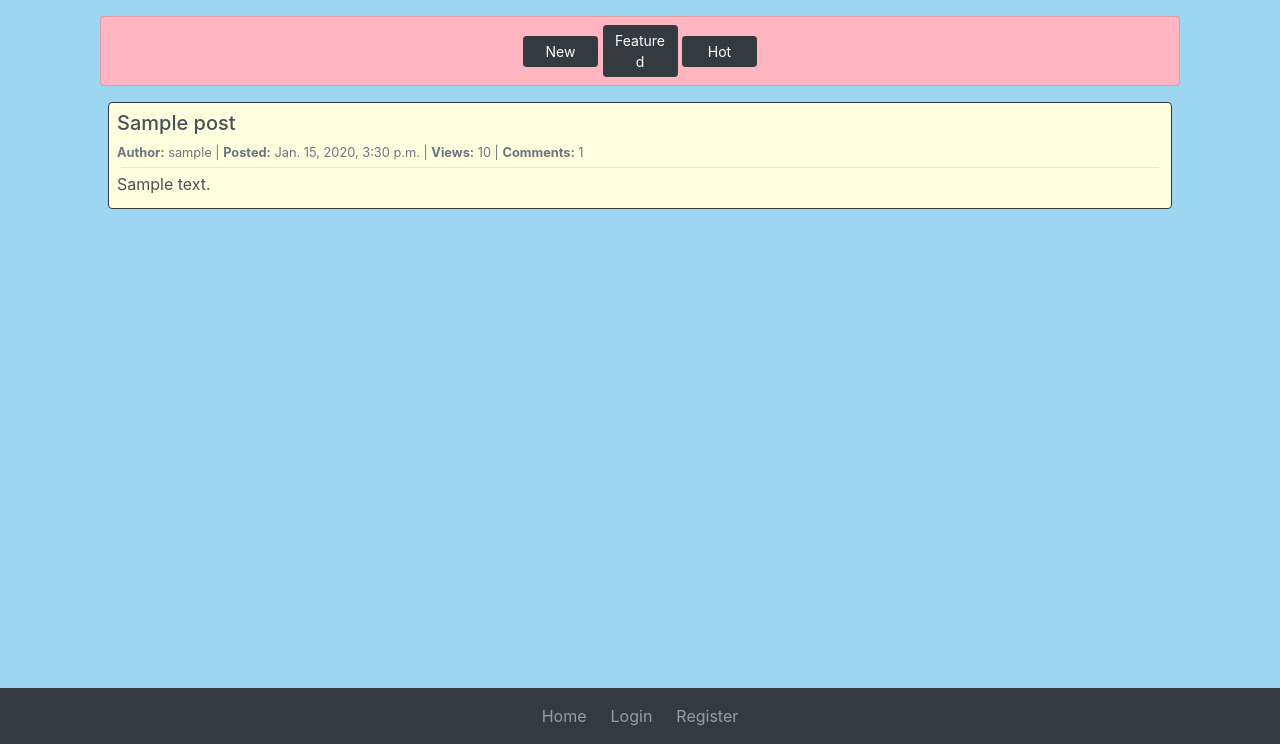
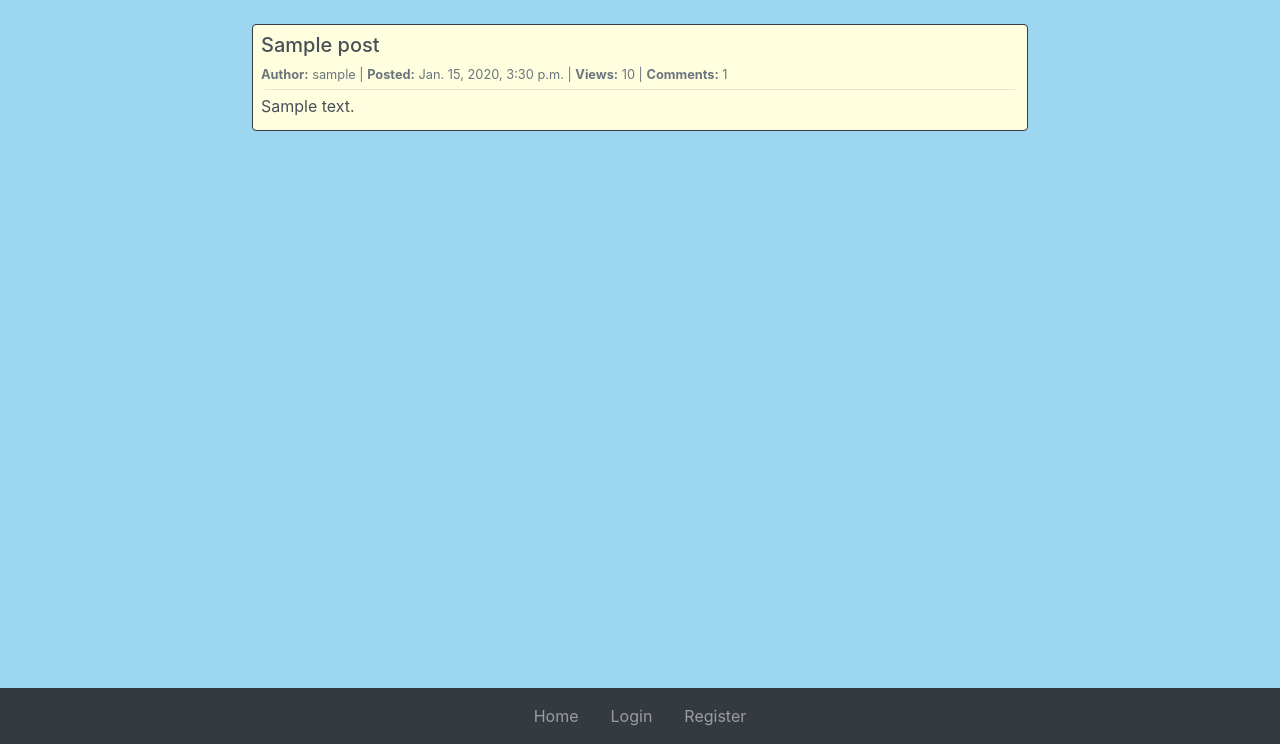
Before and after one commit to icecoldsipra/lordsiprasays, a Django app: page / in a window 1280 px wide. Shown: the part 56-800 px from the top of the page. Run offline with Django 3.2, Linux system fonts and the light colour scheme; tables that the repository leaves empty hold one stand-in row (values such as "Sample post"); some libraries are stand-ins or nearby versions.

Commit message:
Updated views and templates

```diff
--- a/blog/views.py
+++ b/blog/views.py
@@ -5,7 +5,7 @@ from django.contrib.auth.mixins import LoginRequiredMixin, UserPassesTestMixin
 from django.shortcuts import render, get_object_or_404, redirect
 from django.urls import reverse_lazy
 from django.utils import timezone
-from .models import Post, Comment, ContactMe, PostViewCount
+from .models import Post, Comment, ContactMe, PostViewCount, TrendingPost
 from .forms import CommentForm, ContactForm, PostForm
 from django.core.mail import EmailMessage
 from django.template.loader import render_to_string
@@ -25,9 +25,15 @@ class BlogListView(ListView):
 
 def blog_home(request):
     template = 'blog/blog_home.html'
-    object_list = Post.objects.select_related("author").live_posts().order_by('-date_posted')
+    all_posts = Post.objects.select_related("author").live_posts().order_by('-date_posted')
+    featured_posts = TrendingPost.objects.select_related("post").featured_posts().order_by('-date_created')
+    hot_posts = TrendingPost.objects.select_related("post").hot_posts().order_by('-date_created')
+    new_posts = TrendingPost.objects.select_related("post").new_posts().order_by('-date_created')
     context = {
-        'object_list': object_list
+        'all_posts': all_posts,
+        'featured_posts': featured_posts,
+        'hot_posts': hot_posts,
+        'new_posts': new_posts
     }
     return render(request, template, context)
 
--- a/templates/base.html
+++ b/templates/base.html
@@ -36,7 +36,7 @@
         {% endif %}
     </div>
 
-    <div class="container my-3 px-0" style="max-width: 1080px;">
+    <div class="container my-3 px-1" style="max-width: 800px;">
         {% block content %}
         {% endblock content %}
     </div>
--- a/templates/blog/blog_comments.html
+++ b/templates/blog/blog_comments.html
@@ -3,7 +3,7 @@
 {% block title %}Comment Moderator{% endblock title %}
 
 {% block content %}
-    <div class="card card-body p-2 my-2">
+    <div class="card card-body px-3 py-2 my-2" style="background-color: lightpink ">
         <div class="text-center">
             <button class="btn btn-sm btn-dark mx-1" type="button" data-toggle="collapse" data-target="#pendingComments"
                     aria-expanded="false" aria-controls="pendingComments" style="width: 85px;">
--- a/templates/blog/blog_home.html
+++ b/templates/blog/blog_home.html
@@ -6,45 +6,30 @@
     {% if user.is_authenticated %}
         {% if user.is_staff or user.is_superuser %}
             <div class="text-center mb-3 p-0">
-                <a class="btn btn-sm btn-outline-success" href="{% url 'blog-create' %}" type="button">New Post</a>
-                <a class="btn btn-sm btn-outline-secondary" href="{% url 'blog-comments' %}" type="button">
-                    Review Comments
+                <a href="{% url 'blog-create' %}" >
+                    <button class="btn btn-sm btn-success" type="button">New Post</button>
+                </a>
+                <a href="{% url 'blog-comments' %}">
+                    <button class="btn btn-sm btn-secondary" type="button">Review Comments</button>
                 </a>
             </div>
         {% endif %}
     {% endif %}
 
-    <div class="card card-body py-2 my-2" style="background-color: lightpink">
-        <div class="text-center">
-            <button class="btn btn-sm btn-dark" type="button" style="width: 75px">
-                New
-            </button>
-
-            <button class="btn btn-sm btn-dark" type="button" style="width: 75px">
-                Featured
-            </button>
-
-            <button class="btn btn-sm btn-dark" type="button" style="width: 75px">
-                Hot
-            </button>
-
-        </div>
-    </div>
-
     <div class="p-2">
-        {% for object in object_list %}
+        {% for post in all_posts %}
             <div class="list-group">
-                <a href="{% url 'blog-detail' object.slug %}" class="list-group-item list-group-item-action border-dark mb-2 p-2"
-                style="background-color: lightyellow">
-                    <h5 class="mb-1 text-left">{{ object.title }}</h5>
+                <a href="{% url 'blog-detail' post.slug %}" class="list-group-item list-group-item-action border-dark mb-2 p-2"
+                style="background-color: lightyellow;">
+                    <h5 class="mb-1 text-left">{{ post.title }}</h5>
                     <small class="text-muted">
-                        <strong>Author:</strong> {{ object.author }} |
-                        <strong>Posted:</strong> {{ object.date_posted }} |
-                        <strong>Views:</strong> {{ object.views }} |
-                        <strong>Comments:</strong> {{ object.comments }}
+                        <strong>Author:</strong> {{ post.author }} |
+                        <strong>Posted:</strong> {{ post.date_posted }} |
+                        <strong>Views:</strong> {{ post.views }} |
+                        <strong>Comments:</strong> {{ post.comments }}
                     </small>
                     <hr class="m-1 p-0">
-                    <p class="mb-1">{{ object.content|truncatechars:100 }}</p>
+                    <p class="mb-1">{{ post.content|truncatechars:100 }}</p>
                 </a>
             </div>
         {% empty %}
--- a/templates/navbar_bottom.html
+++ b/templates/navbar_bottom.html
@@ -2,26 +2,26 @@
     <div class="container p-0" style="max-width: 1080px;">
         <div class="navbar-nav text-capitalize mx-auto" style="white-space: nowrap">
             <div class="row">
-                <div class="col px-1">
+                <div class="col px-2">
                     <a class="nav-item nav-link" href="{% url 'blog-home' %}">Home</a>
                 </div>
                 {% if user.is_authenticated %}
                     {% if user.is_staff or user.is_superuser %}
-                        <div class="col px-1">
+                        <div class="col px-2">
                             <a class="nav-item nav-link" href="{% url 'blog-posts' %}">My Posts</a>
                         </div>
-                        <div class="col px-1">
+                        <div class="col px-2">
                             <a class="nav-item nav-link" href="{% url 'admin:index' %}">Admin</a>
                         </div>
                     {% endif %}
-                    <div class="col px-1">
+                    <div class="col px-2">
                         <a class="nav-item nav-link" href="{% url 'users-logout' %}">Logout</a>
                     </div>
                 {% else %}
-                    <div class="col px-1">
+                    <div class="col px-2">
                         <a class="nav-item nav-link" href="{% url 'users-login' %}">Login</a>
                     </div>
-                    <div class="col px-1">
+                    <div class="col px-2">
                         <a class="nav-item nav-link" href="{% url 'users-register' %}">Register</a>
                     </div>
                 {% endif %}
```
Also changed, not shown: templates/blog/blog_detail.html (+10 -7 lines), templates/blog/blog_posts.html (+6 -4 lines).
